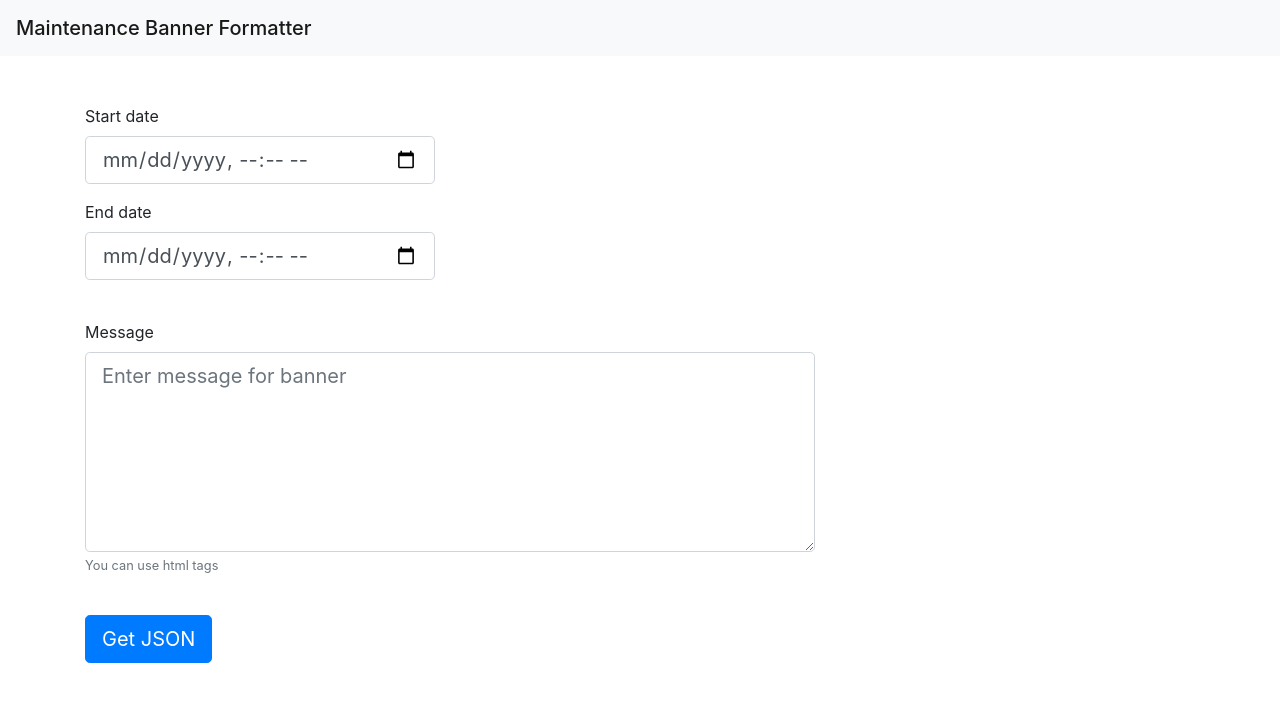
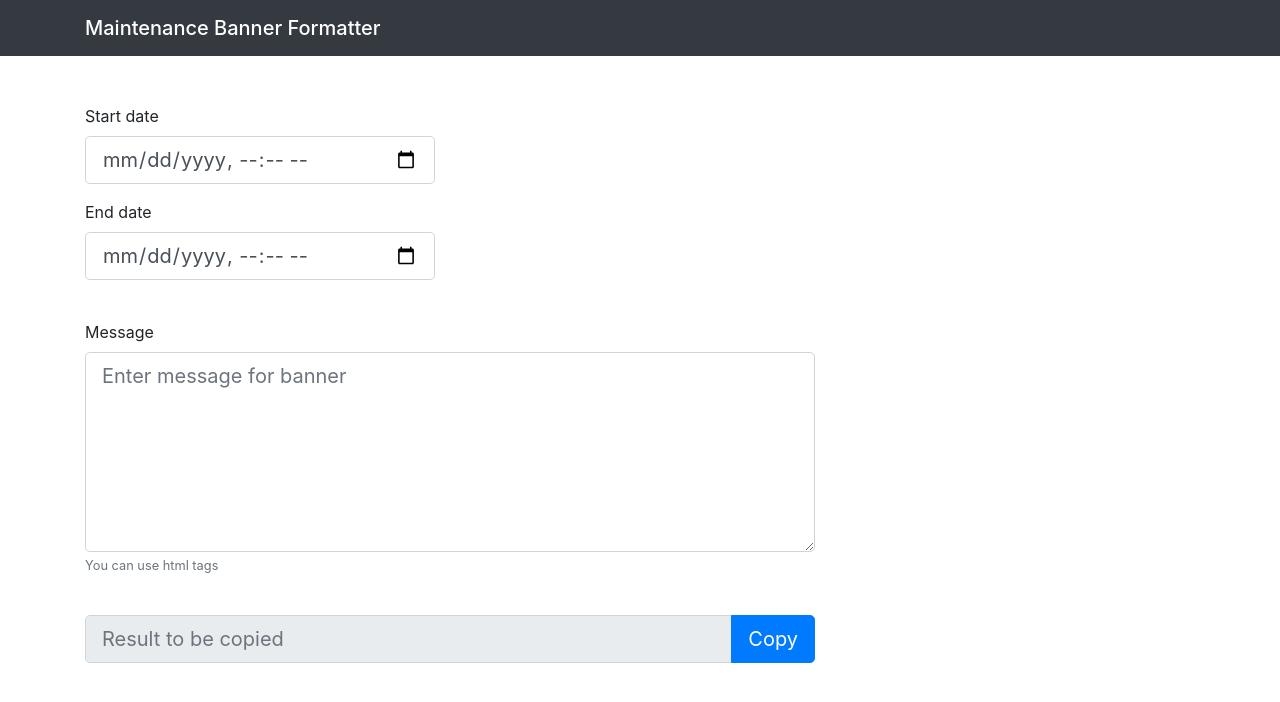
Before and after one commit to ryanashneil/json-date-message-formatter, a plain HTML site: page index.html in a window 1280 px wide. Drawn offline with nearby package versions, Linux system fonts and the light colour scheme; some packages are replaced by stand-ins of ours; a script that the page names is missing.

Commit message:
use copy function

```diff
--- a/index.html
+++ b/index.html
@@ -14,41 +14,32 @@
         integrity="sha384-JjSmVgyd0p3pXB1rRibZUAYoIIy6OrQ6VrjIEaFf/nJGzIxFDsf4x0xIM+B07jRM"
         crossorigin="anonymous"></script>
     <script src="https://cdnjs.cloudflare.com/ajax/libs/moment.js/2.24.0/moment.min.js" type="text/javascript"></script>
+    <script src="https://cdnjs.cloudflare.com/ajax/libs/clipboard.js/2.0.4/clipboard.min.js"></script>
     <meta name="viewport" content="width=device-width, initial-scale=1, shrink-to-fit=no">
     <meta charset="utf-8">
 </head>
 
 <body>
     <script>
-        function submit() {
+
+        new ClipboardJS('.btn');
+
+        function onChange() {
             var dateFormat = "DD/MM/YYYY HH:mm:ss";
             var message = document.getElementById("message").value;
             var to = document.getElementById("to").value;
             var from = document.getElementById("from").value;
             var toFormatted = moment(to).format(dateFormat);
             var fromFormatted = moment(from).format(dateFormat);
-            var result = `'{ "inform": "${fromFormatted}", "start": "${toFormatted}", "end": "${toFormatted}", "message": "${message}"}'`;
+            document.getElementById("result-input").value = `'{ "inform": "${fromFormatted}", "start": "${toFormatted}", "end": "${toFormatted}", "message": "${message}"}'`;
+        }
 
-            console.log(result);
-            if (toFormatted === "Invalid date" || fromFormatted === "Invalid date") {
-                alert('Date(s) chosen is/are invalid');
-                return;
-            }
-            if (moment(to).isBefore(moment(from))) {
-                alert('UNTIL date cannot be before FROM date');
-                return;
-            }
-            if (message === "") {
-                alert('Message cannot be empty');
-                return;
-            }
-
-            resultDiv.innerHTML = `<div class="alert alert-warning" role="alert" id="toCopy">${result}</div>`;
-        }
     </script>
 
-    <nav class="navbar navbar-light bg-light">
-        <span class="navbar-brand mb-0 h1">Maintenance Banner Formatter</span>
+    <nav class="navbar navbar-dark bg-dark">
+        <div class="container">
+            <span class="navbar-brand mb-0 h1">Maintenance Banner Formatter</span>
+        </div>
     </nav>
 
     <br>
@@ -59,7 +50,7 @@
             <div class="col-sm-12 col-md-6 col-lg-4">
                 <div class="form-group input-group-lg">
                     <label for="from">Start date</label>
-                    <input required="true" type="datetime-local" class="form-control" id="from">
+                    <input onchange="onChange()" required="true" type="datetime-local" class="form-control" id="from">
                 </div>
             </div>
         </div>
@@ -68,7 +59,7 @@
             <div class="col-sm-12 col-md-6 col-lg-4">
                 <div class="form-group input-group-lg">
                     <label for="to">End date</label>
-                    <input required="true" type="datetime-local" class="form-control" id="to">
+                    <input onchange="onChange()" required="true" type="datetime-local" class="form-control" id="to">
                 </div>
             </div>
         </div>
@@ -79,19 +70,29 @@
             <div class="col-sm-12 col-md-12 col-lg-8">
                 <div class="form-group input-group-lg">
                     <label for="message">Message</label>
-                    <textarea style="min-height: 200px;" required="true" id="message" name="message"
-                        class="form-control" id="message" aria-describedby="messageHelp"
+                    <textarea onchange="onChange()" style="min-height: 200px;" required="true" id="message"
+                        name="message" class="form-control" id="message" aria-describedby="messageHelp"
                         placeholder="Enter message for banner"></textarea>
                     <small id="messageHelp" class="form-text text-muted">You can use html tags</small>
                 </div>
             </div>
         </div>
+
         <br>
-        <button onclick="submit()" class="btn btn-primary btn-lg">Get JSON</button>
-        <br>
-        <br>
-        <div id="resultDiv"></div>
-    </div>
+
+        <div class="row">
+            <div class="col-sm-12 col-md-12 col-lg-8">
+                <div class="input-group mb-3 input-group-lg">
+                    <input id="result-input" readonly="true" type="text" class="form-control"
+                        placeholder="Result to be copied">
+                    <div class="input-group-append">
+                        <button class="btn btn-primary" type="button" id="button-addon2"
+                            data-clipboard-target="#result-input">Copy</button>
+                    </div>
+                </div>
+            </div>
+        </div>
+
     </div>
 
 </body>
```
